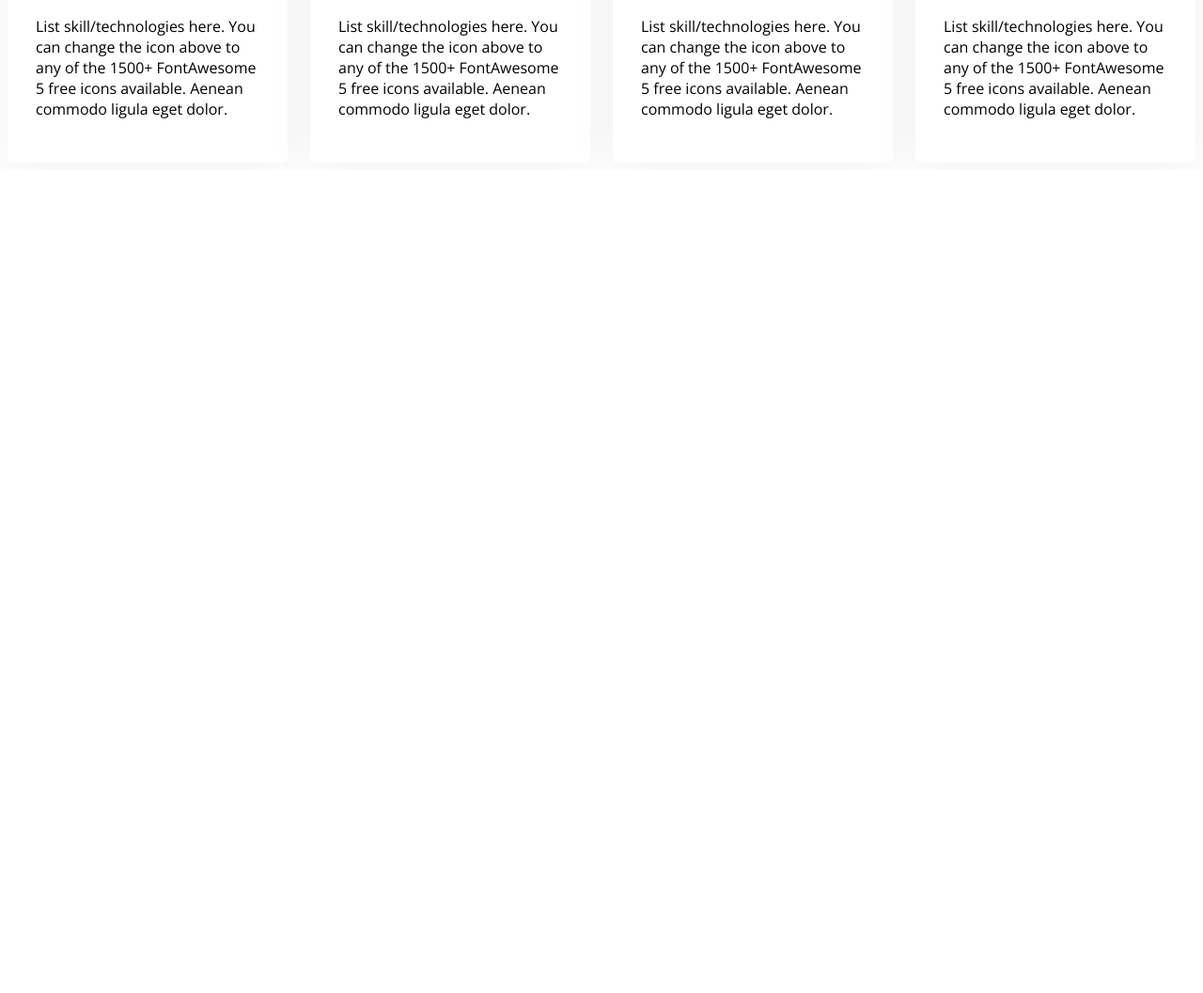
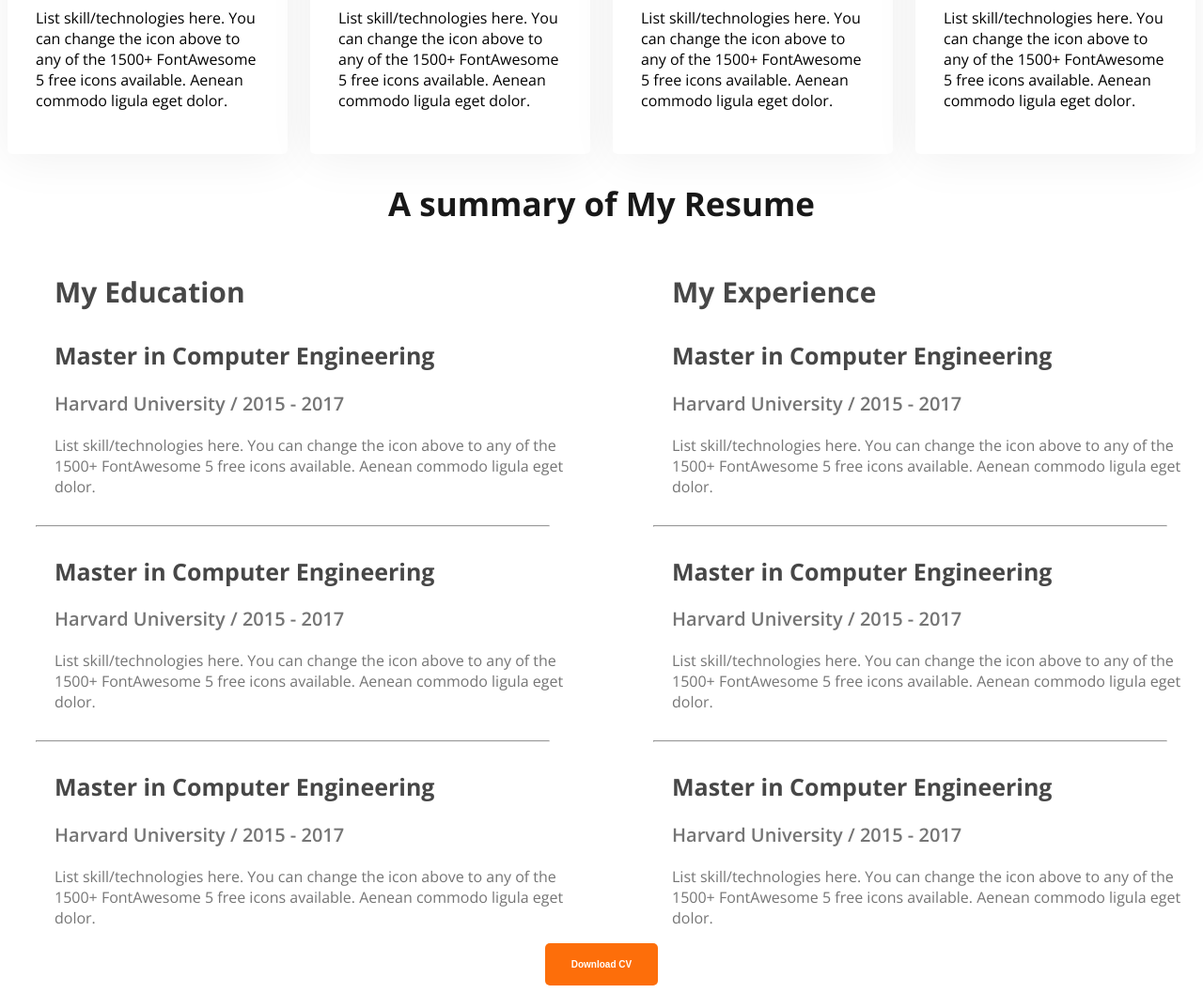
Before and after one commit to AbEmon69/web-developer-protfolio2, a plain HTML site: page index.htm in a window 1280 px wide. Shown: the part 2018-3075 px from the top of the page at 94% size. Before the commit the page ends 2199 px from the top, so only its background shows below. Drawn offline with nearby package versions, Linux system fonts and the light colour scheme.

Commit message:
finished main section

```diff
--- a/index.htm
+++ b/index.htm
@@ -94,6 +94,71 @@
         </div>
     </section>
 
+    <section>
+        <h1 class="section-title">A summary of My Resume</h1>
+        <div class="resume-container">
+            <div class="resume-column">
+                <h3 class="resume-column-title">My Education</h3>
+
+                <div class="resume-item">
+                    <h2 class="resume-item-title">Master in Computer Engineering</h2>
+                    <h3 class="resume-institute">Harvard University / 2015 - 2017</h3>
+                    <p class="resume-description">List skill/technologies here. You can change the icon above
+                        to any of the 1500+ FontAwesome 5 free icons available. Aenean commodo ligula eget dolor.</p>
+
+                </div>
+                <hr>
+                <div class="resume-item">
+                    <h2 class="resume-item-title">Master in Computer Engineering</h2>
+                    <h3 class="resume-institute">Harvard University / 2015 - 2017</h3>
+                    <p class="resume-description">List skill/technologies here. You can change the icon above
+                        to any of the 1500+ FontAwesome 5 free icons available. Aenean commodo ligula eget dolor.</p>
+
+                </div>
+                <hr>
+                <div class="resume-item">
+                    <h2 class="resume-item-title">Master in Computer Engineering</h2>
+                    <h3 class="resume-institute">Harvard University / 2015 - 2017</h3>
+                    <p class="resume-description">List skill/technologies here. You can change the icon above
+                        to any of the 1500+ FontAwesome 5 free icons available. Aenean commodo ligula eget dolor.</p>
+
+                </div>
+            </div>
+
+                <div class="resume-column">
+                    <h3 class="resume-column-title">My Experience</h3>
+
+                    <div class="resume-item">
+                        <h2 class="resume-item-title">Master in Computer Engineering</h2>
+                        <h3 class="resume-institute">Harvard University / 2015 - 2017</h3>
+                        <p class="resume-description">List skill/technologies here. You can change the icon above
+                            to any of the 1500+ FontAwesome 5 free icons available. Aenean commodo ligula eget dolor.</p>
+
+                    </div>
+                    <hr>
+                    <div class="resume-item">
+                        <h2 class="resume-item-title">Master in Computer Engineering</h2>
+                        <h3 class="resume-institute">Harvard University / 2015 - 2017</h3>
+                        <p class="resume-description">List skill/technologies here. You can change the icon above
+                            to any of the 1500+ FontAwesome 5 free icons available. Aenean commodo ligula eget dolor.</p>
+
+                    </div>
+                    <hr>
+                    <div class="resume-item">
+                        <h2 class="resume-item-title">Master in Computer Engineering</h2>
+                        <h3 class="resume-institute">Harvard University / 2015 - 2017</h3>
+                        <p class="resume-description">List skill/technologies here. You can change the icon above
+                            to any of the 1500+ FontAwesome 5 free icons available. Aenean commodo ligula eget dolor.</p>
+
+                    </div>
+
+                </div>
+            </div>
+            <div class="download-cv">
+                <button class="btn-primary">Download CV</button>
+            </div>
+    </section>
+
     </main>
     <footer>
 
--- a/styles/blog.css
+++ b/styles/blog.css
@@ -163,6 +163,7 @@ main {
 #what-i-do-description {
     padding: 30px 150px;
 }
+
 .section-title {
     color: rgb(24, 24, 24);
     font-size: 35px;
@@ -174,7 +175,7 @@ main {
     color: rgb(117, 117, 117);
     font-size: 18px;
     font-weight: 400;
-   text-align: center;
+    text-align: center;
 }
 
 .skills-container {
@@ -205,3 +206,59 @@ main {
 
 
 }
+
+/* resume related styles */
+.resume-container {
+    display: flex;
+    gap: 50px;
+}
+
+.resume-column-title {
+    color: rgb(71, 71, 71);
+    font-size: 30px;
+    font-weight: 700;
+}
+
+.resume-item-title {
+    color: rgb(71, 71, 71);
+    font-size: 25px;
+    font-weight: 700;
+}
+
+.resume-institute {
+    color: rgb(117, 117, 117);
+    font-size: 20px;
+    font-weight: 600;
+}
+
+.resume-description {
+    color: rgb(117, 117, 117);
+    font-size: 16px;
+    font-weight: 400;
+}
+
+.resume-container hr {
+    margin: 30px;
+}
+
+.resume-institute {
+    margin-bottom: 20px;
+}
+
+.resume-item {
+    margin-left: 50px;
+}
+
+.resume-column-title {
+    margin-left: 50px;
+}
+
+.section-title {
+    margin-bottom: 20px;
+}
+
+.download-cv {
+
+    text-align: center;
+
+}
```
